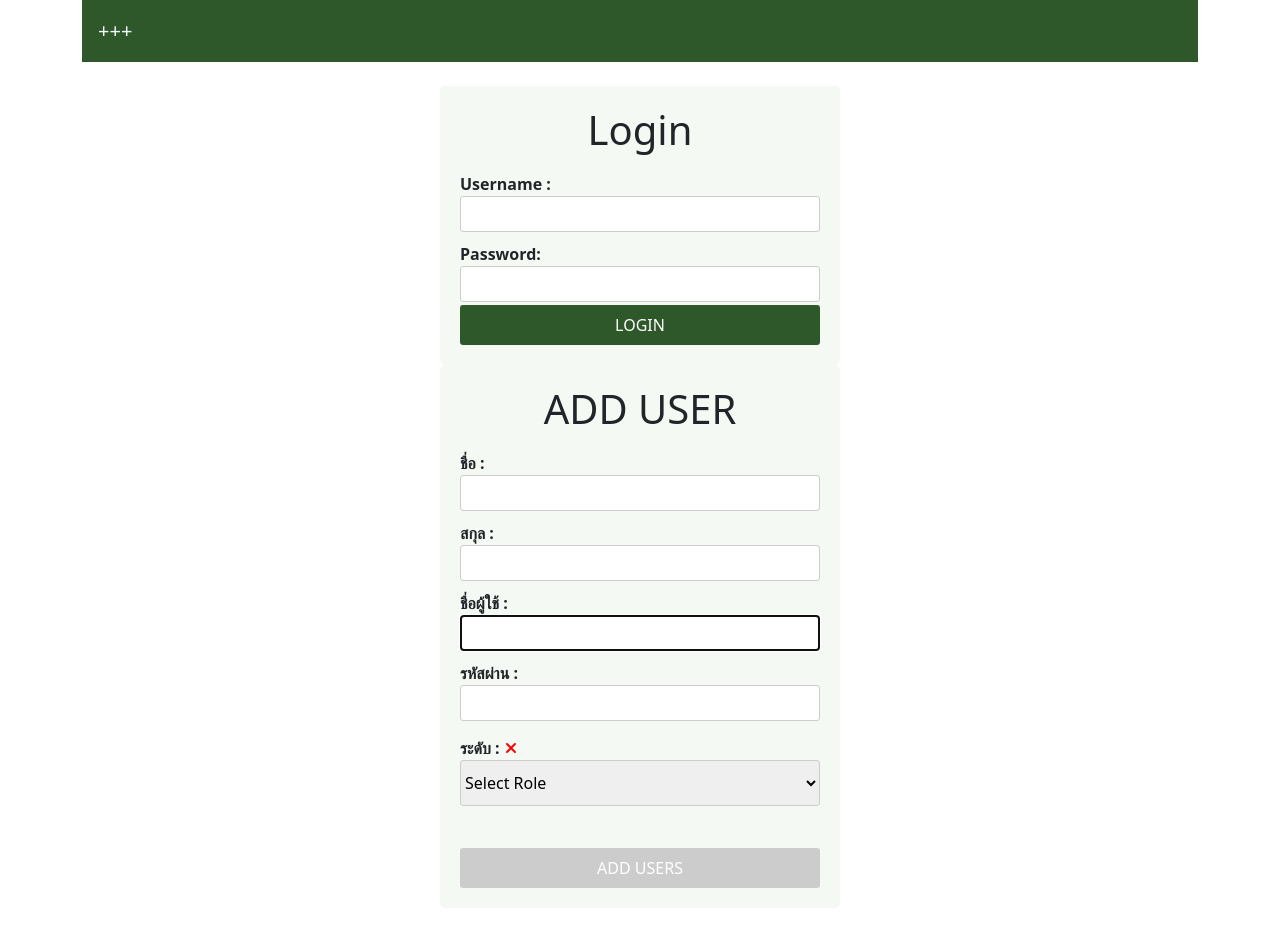
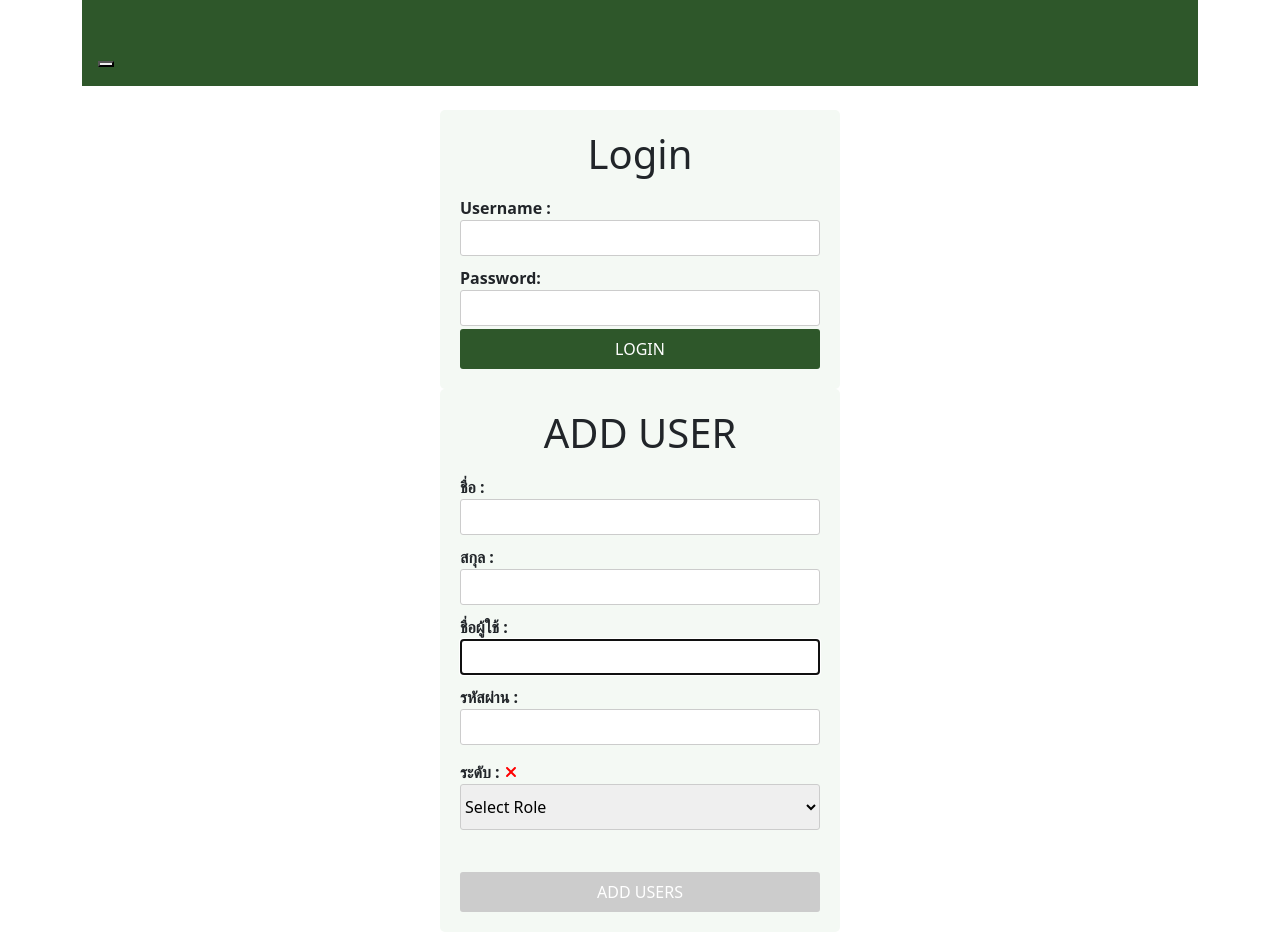
Before and after one commit to WitsaKrm/Fullstack_CEP, a React (Create React App) app in the folder frontend/: page /login in a window 1280 px wide. Before the commit the page ends 908 px from the top, so only its background shows below. Built offline with nearby package versions, Linux system fonts and the light colour scheme.

Commit message:
update header

```diff
--- a/frontend/src/components/header/app-header.jsx
+++ b/frontend/src/components/header/app-header.jsx
@@ -1,14 +1,49 @@
-import React, { useState } from "react";
+import React from "react";
 import style from "./header.module.css";
-import UsersPage from "../UsersTable/users";
+import Swal from "sweetalert2";
+import { FontAwesomeIcon } from "@fortawesome/react-fontawesome";
+import { faSignOutAlt } from "@fortawesome/free-solid-svg-icons";
+import {  useLocation } from "react-router-dom";
 
 const AppHeader = (props) => {
+  const location = useLocation();
+  const handleLogout = () => {
+    Swal.fire({
+      title: "ออกจากระบบ ?",
+      text: "คุณต้องการออกจากระบบ ?",
+      icon: "warning",
+      showCancelButton: true,
+      confirmButtonColor: "#3085d6",
+      cancelButtonColor: "#d33",
+      confirmButtonText: "ใช้, ออกจากระบบ",
+      cancelButtonText: "ไม่",
+    }).then((result) => {
+      if (result.isConfirmed) {
+        localStorage.removeItem("token");
+        window.location.href = "/login";
+      }
+    });
+  };
+
+  const renderLogoutButton = location.pathname !== "/login" && (
+    <i className={style.logoutButton} onClick={handleLogout}>
+      <FontAwesomeIcon icon={faSignOutAlt} />
+      Logout
+    </i>
+  );
+
   return (
     <header className={style.headercontainer}>
       <div className={style.header}>
-        <div className="logo-name">
-          <a href="/">{props.nameHeader}</a>
-          <a href="/users"> +++ </a>
+        <div className={style.headerNav}>
+          <div className={style.navlink}>
+            <a href="/">{props.header}</a>
+          </div>
+          <div className={style.logout}>
+            <button className={style.logoutButton} onClick={handleLogout}>
+              {renderLogoutButton}
+            </button>
+          </div>
         </div>
       </div>
     </header>
```
